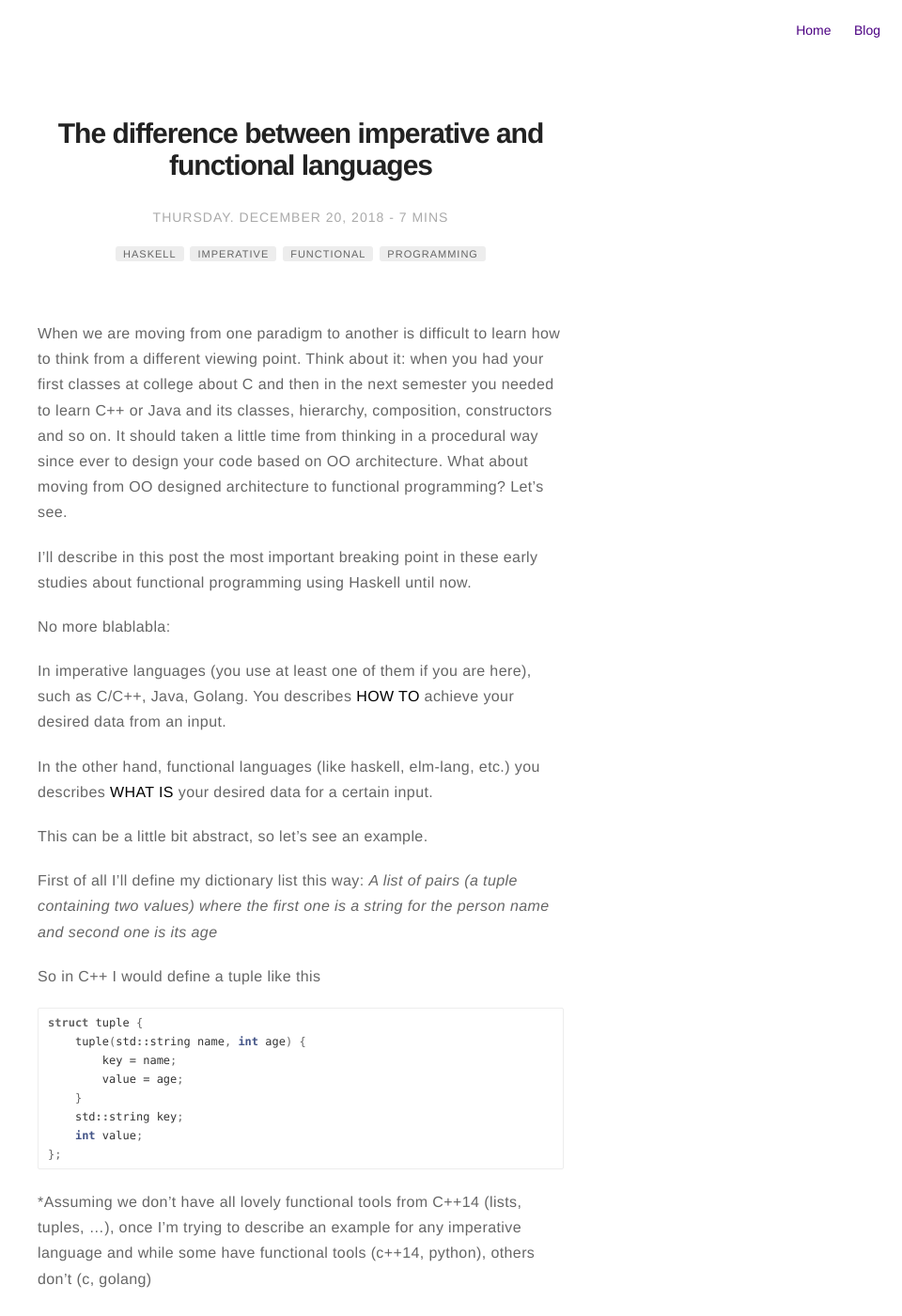
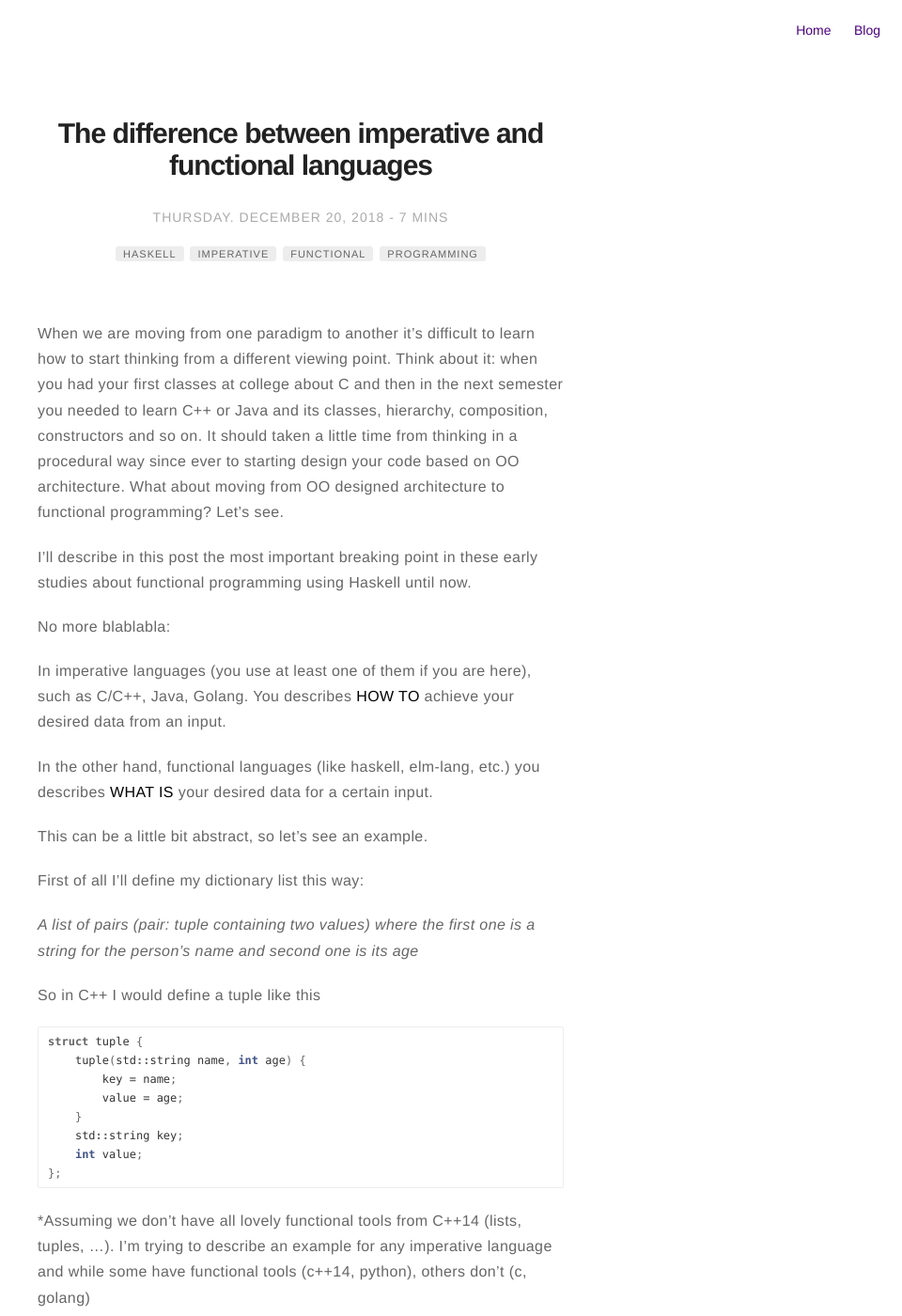
Before and after one commit to vieiramanoel/vieiramanoel.github.io, a Jekyll site: the page built from _posts/2018-12-19-Differences-imperative-functional.markdown, in a window 1280 px wide and 1400 px high. Shown: the whole window at 94% size, without its empty margins (320-1280 px from the left). Built offline with Jekyll 4.4.1, drawn with Linux system fonts in a browser that asks for light colours; some of the changed text lies outside the part shown.

Commit message:
fix some writing errors

```diff
--- a/_posts/2018-12-19-Differences-imperative-functional.markdown
+++ b/_posts/2018-12-19-Differences-imperative-functional.markdown
@@ -13,7 +13,7 @@ category: blog
 author: vieira
 ---
 
-When we are moving from one paradigm to another is difficult to learn how to think from a different viewing point. Think about it: when you had your first classes at college about C and then in the next semester you needed to learn C++ or Java and its classes, hierarchy, composition, constructors and so on. It should taken a little time from thinking in a procedural way since ever to design your code based on OO architecture. What about moving from OO designed architecture to functional programming? Let's see.
+When we are moving from one paradigm to another it's difficult to learn how to start thinking from a different viewing point. Think about it: when you had your first classes at college about C and then in the next semester you needed to learn C++ or Java and its classes, hierarchy, composition, constructors and so on. It should taken a little time from thinking in a procedural way since ever to starting design your code based on OO architecture. What about moving from OO designed architecture to functional programming? Let's see.
 
 I'll describe in this post the most important breaking point in these early studies about functional programming using Haskell until now.
 
@@ -26,7 +26,8 @@ In the other hand, functional languages (like haskell, elm-lang, etc.) you descr
 This can be a little bit abstract, so let's see an example.
 
 First of all I'll define my dictionary list this way:
-    *A list of pairs (a tuple containing two values) where the first one is a string for the person name and second one is its age*
+
+*A list of pairs (pair: tuple containing two values) where the first one is a string for the person's name and second one is its age*
 
 So in C++ I would define a tuple like this
 
@@ -44,9 +45,9 @@ struct tuple {
 {% endhighlight %}
 
 
-*Assuming we don't have all lovely functional tools from C++14 (lists, tuples, ...), once I'm trying to describe an example for any imperative language and while some have functional tools (c++14, python), others don't (c, golang)
+*Assuming we don't have all lovely functional tools from C++14 (lists, tuples, ...). I'm trying to describe an example for any imperative language and while some have functional tools (c++14, python), others don't (c, golang)
 
-And then my dictionary instantiated on main would be:
+Then my dictionary instantiated on main would be:
 
 {% highlight c %}
 
@@ -98,9 +99,11 @@ I'm assuming you're not familiar with Haskell syntax, so I'll be a little verbos
 
 Let's get back our dict definition
 
-*A list of pairs (a tuple containing two values) where the first one is a string for the person name and second one is its age*
+*A list of pairs (pair: tuple containing two values) where the first one is a string for the person name and second one is its age*
 
 For haskell lists and tuples are concepts well defined, because, hm... it's a functional language.
+
+> Note: GHCi is a haskell interactive shell something pretty much like python interpreter
 
 So our dict would be simply:
 
```
Also changed, not shown: other parts of _posts/2018-12-19-Differences-imperative-functional.markdown (+1 -1 lines).
